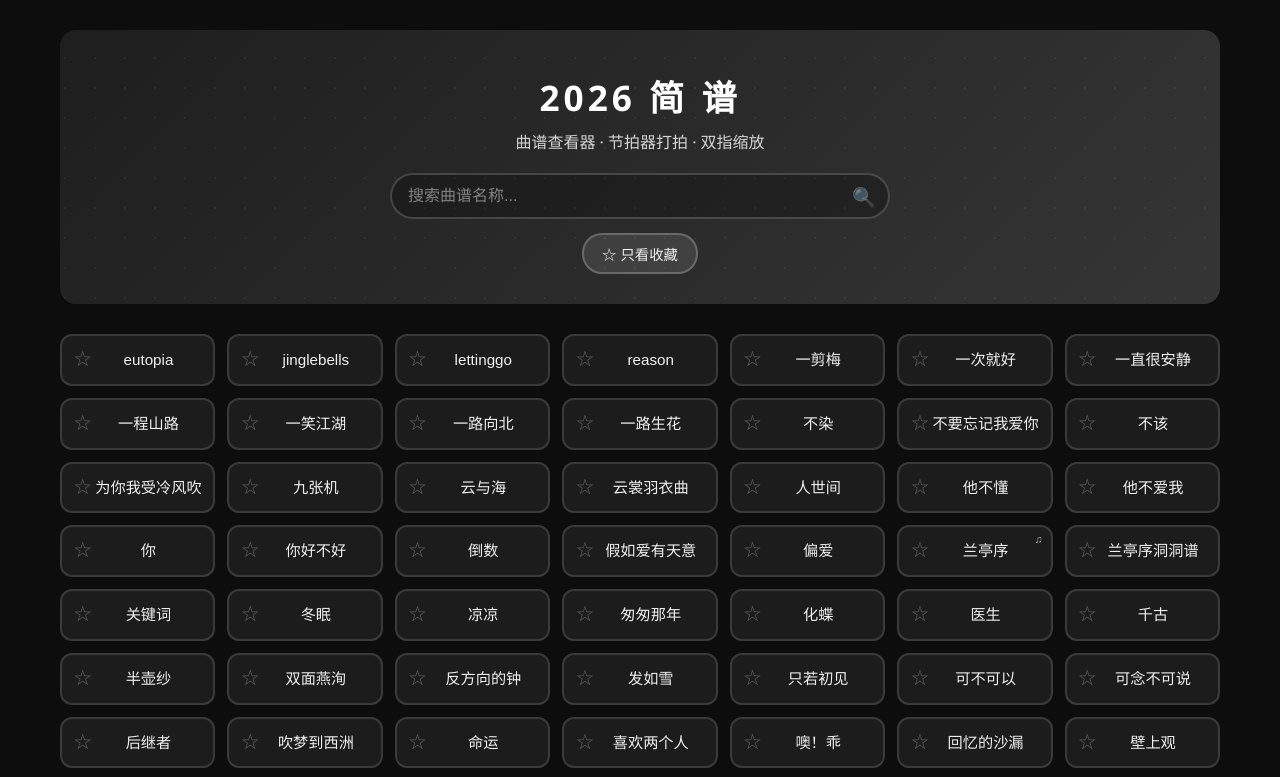
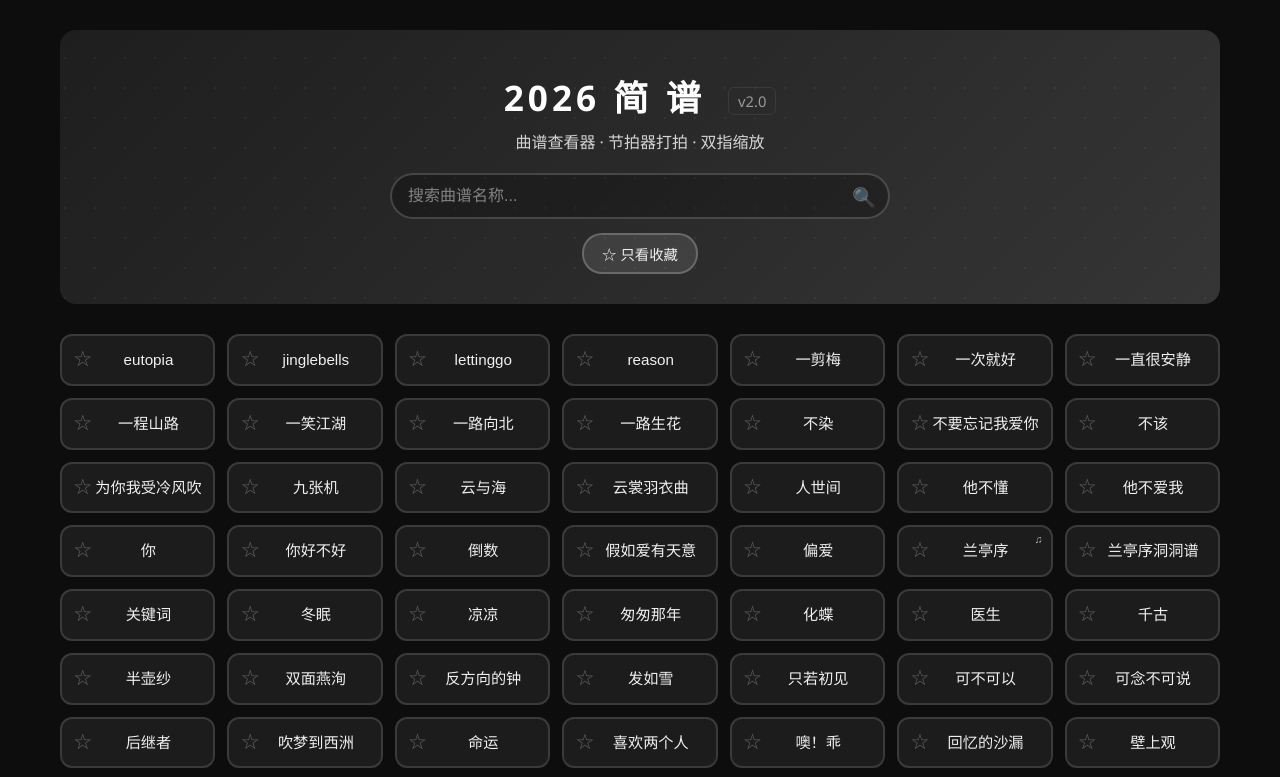
Before and after one commit to lyco923/jianpu-player, a plain HTML site: page index.html in a window 1280 px wide. Shown: the top 777 px of the page. Drawn offline with Linux system fonts and the light colour scheme.

Commit message:
feat: 页面标题旁加 v2.0 版本徽章

```diff
--- a/index.html
+++ b/index.html
@@ -62,6 +62,18 @@ body {
   font-weight: 700;
   letter-spacing: 4px;
   margin-bottom: 8px;
+}
+
+.ver-badge {
+  font-size: 0.42em;
+  color: var(--text-light);
+  border: 1px solid var(--border);
+  border-radius: 6px;
+  padding: 3px 9px;
+  vertical-align: middle;
+  margin-left: 10px;
+  font-weight: 400;
+  letter-spacing: 0;
 }
 
 .list-header p {
@@ -661,7 +673,7 @@ body {
 <!-- ===== LIST VIEW ===== -->
 <div class="list-view" id="listView">
   <div class="list-header">
-    <h1>2026 简 谱</h1>
+    <h1>2026 简 谱 <span class="ver-badge">v2.0</span></h1>
     <p>曲谱查看器 · 节拍器打拍 · 双指缩放</p>
     <div class="search-box">
       <input type="text" id="searchInput" placeholder="搜索曲谱名称..." oninput="filterScores()">
```
